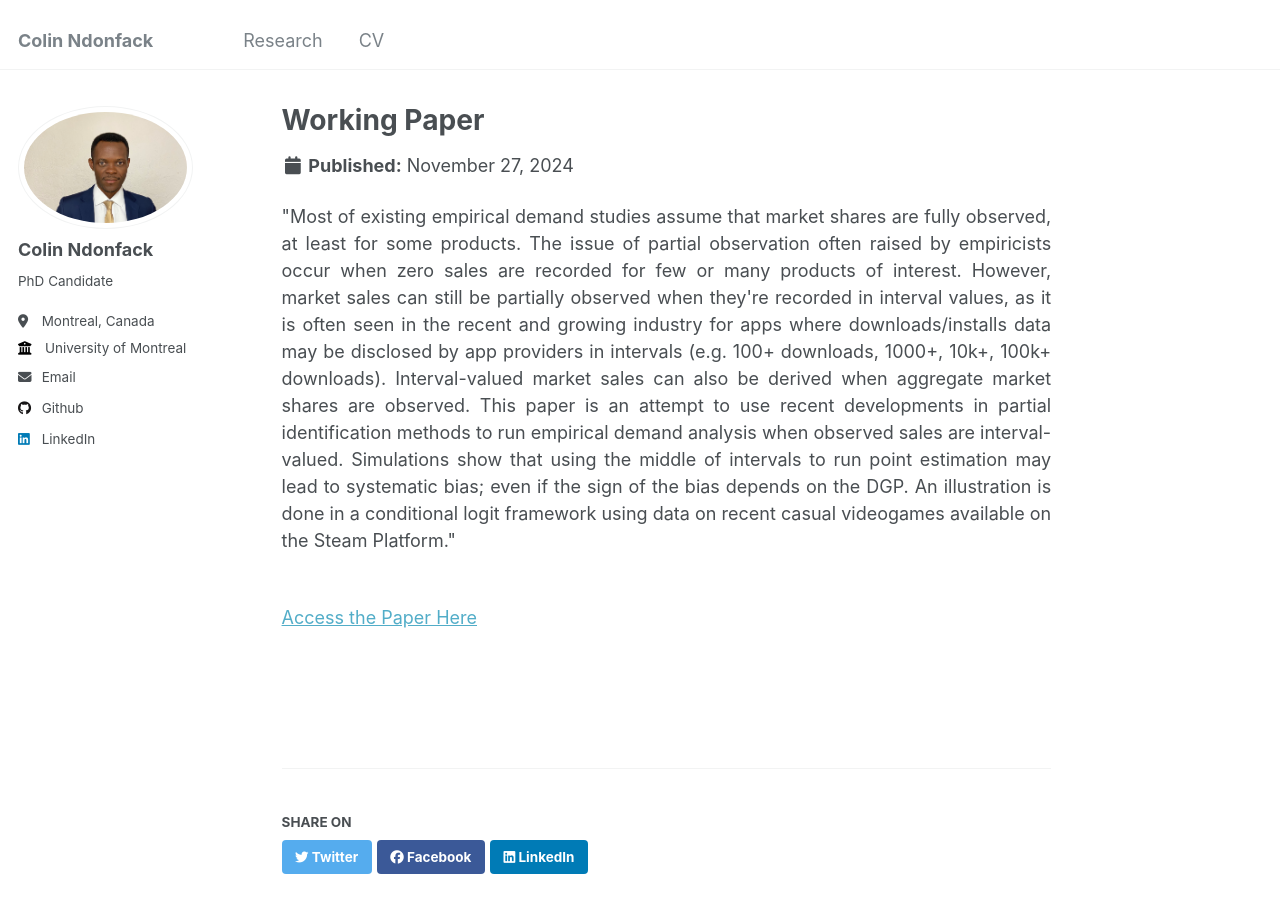
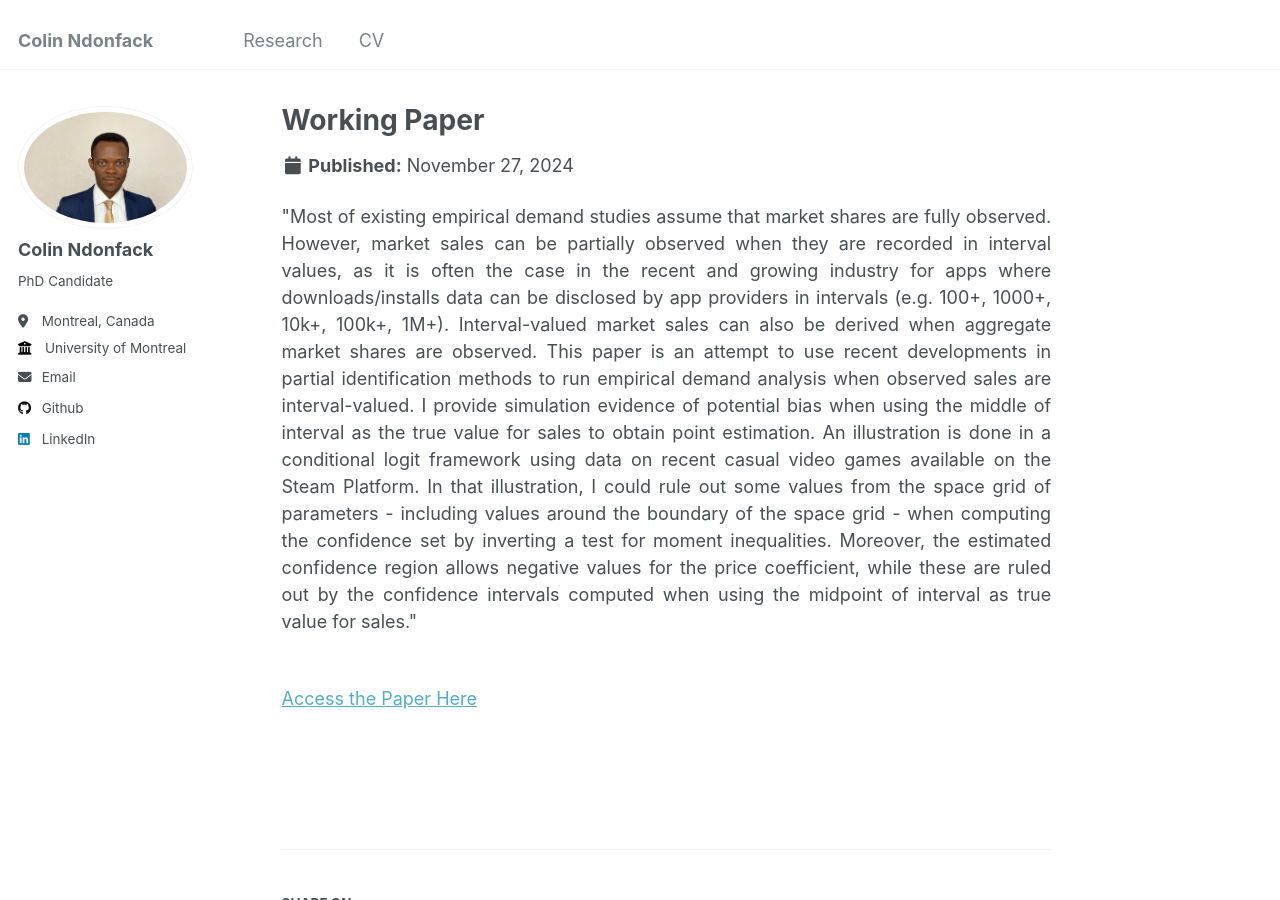
Before and after one commit to colindonfack/colindonfack.github.io, a Jekyll site: the page built from _portfolio/Paper2.md, in a window 1280 px wide and 900 px high. Built offline with Jekyll 4.4.1, drawn with Linux system fonts in a browser that asks for light colours.

Commit message:
Update Paper2.md

```diff
--- a/_portfolio/Paper2.md
+++ b/_portfolio/Paper2.md
@@ -4,7 +4,7 @@ excerpt: "Demand analysis with interval-valued sales"
 collection: portfolio
 ---
 <div style="text-align: justify">
-"Most of existing empirical demand studies assume that market shares are fully observed, at least for some products. The issue of partial observation often raised by empiricists occur when zero sales are recorded for few or many products of interest. However, market sales can still be partially observed when they're recorded in interval values, as it is often seen in the recent and growing industry for apps where downloads/installs data may be disclosed by app providers in intervals (e.g. 100+ downloads, 1000+, 10k+, 100k+ downloads). Interval-valued market sales can also be derived when aggregate market shares are observed. This paper is an attempt to use recent developments in partial identification methods to run empirical demand analysis when observed sales are interval-valued. Simulations show that using the middle of intervals to run point estimation may lead to systematic bias; even if the sign of the bias depends on the DGP. An illustration is done in a conditional logit framework  using data on recent casual videogames available on the Steam Platform."
+"Most of existing empirical demand studies assume that market shares are fully observed. However, market sales can be partially observed when they are recorded in interval values, as it is often the case in the recent and growing industry for apps where downloads/installs data can be disclosed by app providers in intervals (e.g. 100+, 1000+, 10k+, 100k+, 1M+). Interval-valued market sales can also be derived when aggregate market shares are observed. This paper is an attempt to use recent developments in partial identification methods to run empirical demand analysis when observed sales are interval-valued. I provide simulation evidence of potential bias when using the middle of interval as the true value for sales to obtain point estimation. An illustration is done in a conditional logit framework  using data on recent casual video games available on the Steam Platform. In that illustration, I could rule out some values from the space grid of parameters - including values around the boundary of the space grid -  when computing the confidence set by inverting a test for moment inequalities. Moreover, the estimated confidence region allows negative values for the price coefficient, while these are ruled out by the confidence intervals computed when using the midpoint of interval as true value for sales."
 </div>
 
 <br>
```
